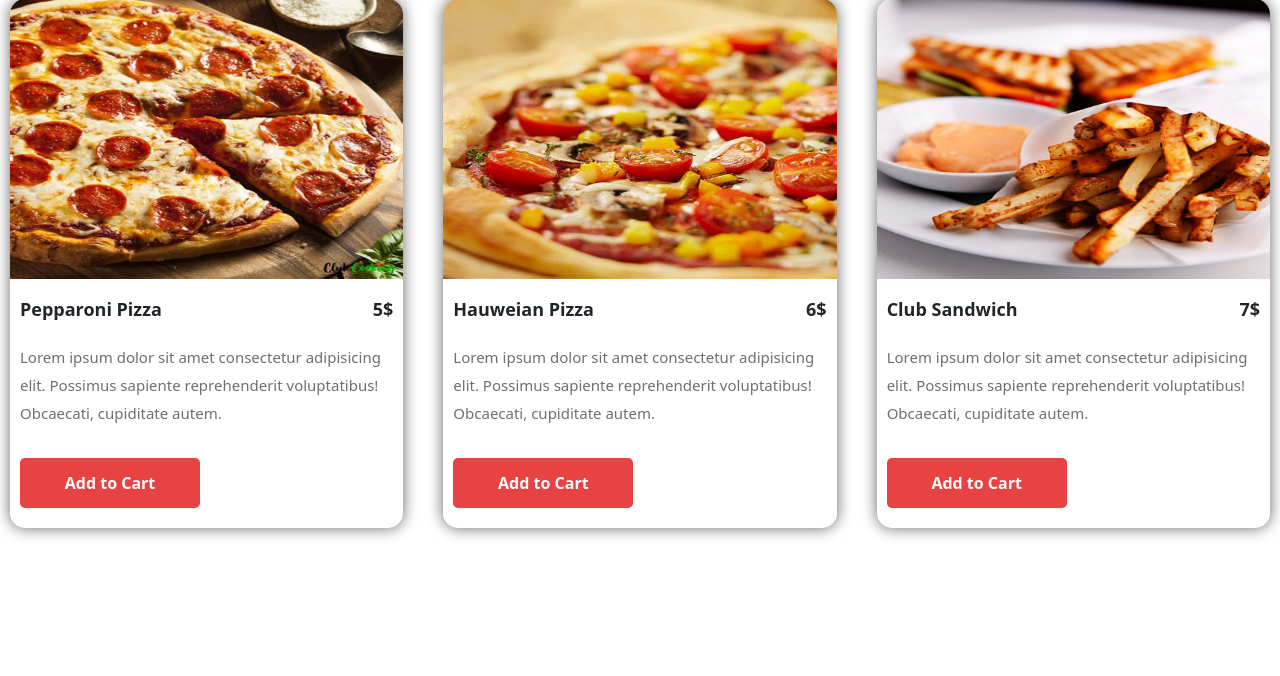
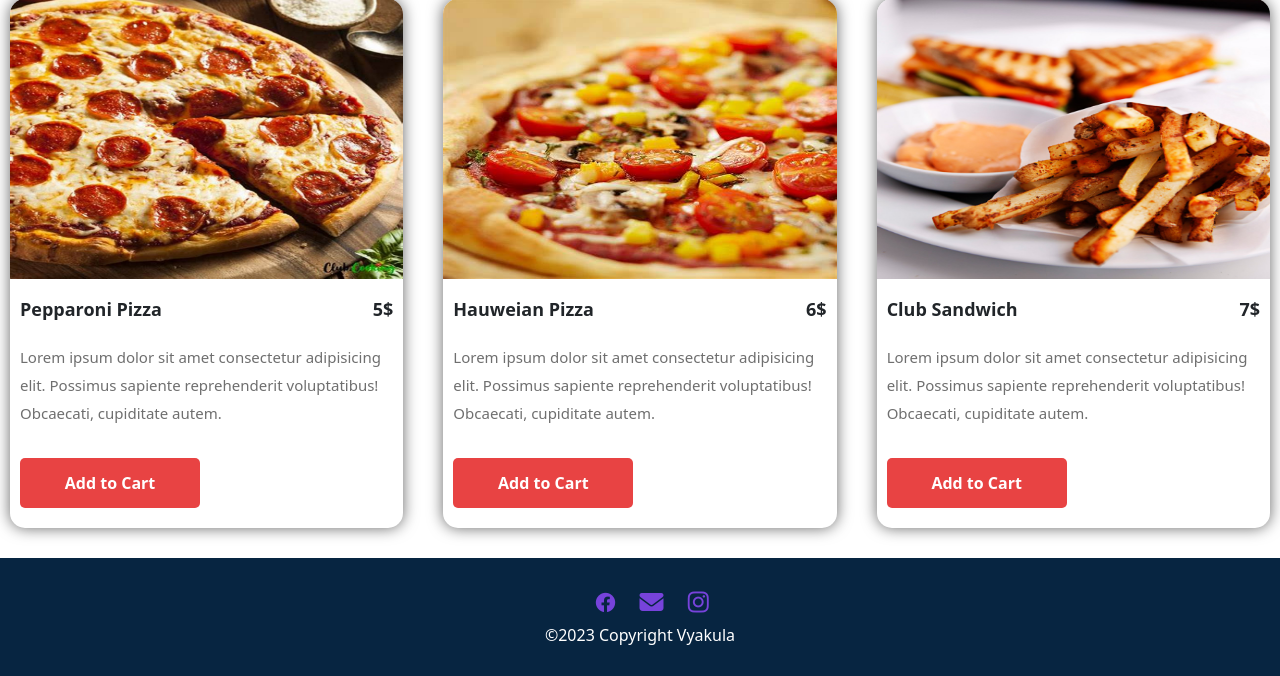
Before and after one commit to TechDanny/Vyakula, a Flask app: page / in a window 1280 px wide. Shown: the part 2177-2853 px from the top of the page. Before the commit the page ends 2715 px from the top, so only its background shows below. Run offline with Flask 3, Linux system fonts and the light colour scheme.

Commit message:
updated the footer

```diff
--- a/static/css/styles.css
+++ b/static/css/styles.css
@@ -161,3 +161,20 @@ h1{
 .details>button:hover{
     background: #fc0101;
 }
+#footer {
+    padding: 1% 5%;
+    text-align: center;
+    background-color: #072541;
+ }
+
+ .social-icon {
+    margin: 20px 10px;
+    color: #7743DB;
+ }
+
+ .social-icon:hover {
+    color: #FF6C22;
+ }
+ .copyright {
+    color: #ffff
+ }
--- a/templates/index.html
+++ b/templates/index.html
@@ -227,5 +227,26 @@
 
     <!--end of contact page-->
 
+    <!--Footer-->
+
+    <footer id="footer">
+      <a href="#" target="_blank">
+        <i class="social-icon fa-brands fa-x-twitter fa-xl"></i></a>
+
+      <a href="#" target="_blank">
+        <i class="social-icon fa-brands fa-facebook fa-lg"></i></a>
+
+      <a href="#">
+        <i class="social-icon fa-solid fa-envelope fa-xl"></i></a>
+
+      <a href="#" target="_blank">
+        <i class="social-icon fa-brands fa-instagram fa-xl"></i></a>
+
+      <p class="copyright">©2023 Copyright Vyakula</p>
+
+    </footer>
+
+    <!--end of footer-->
+
 </body>
 </html>
```
